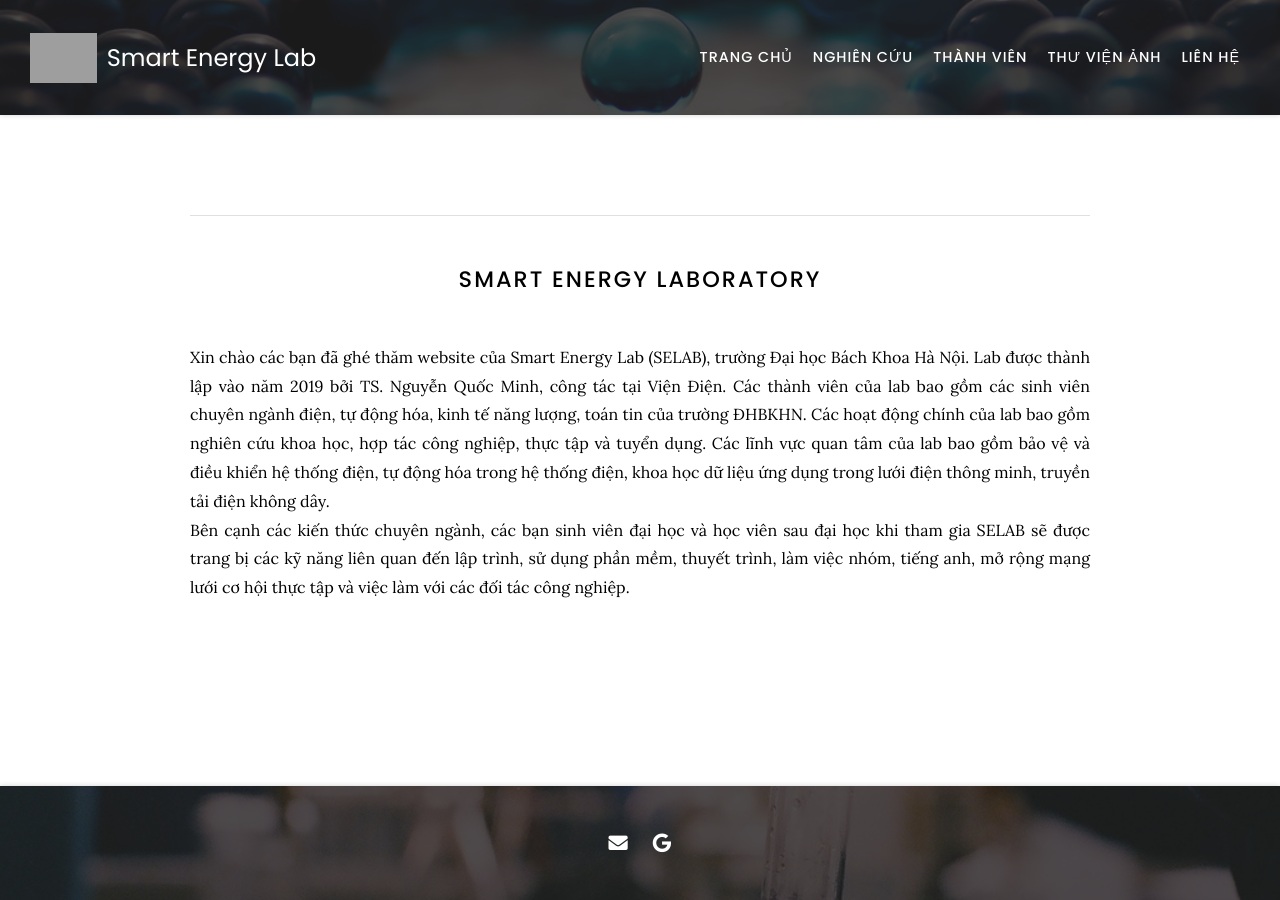
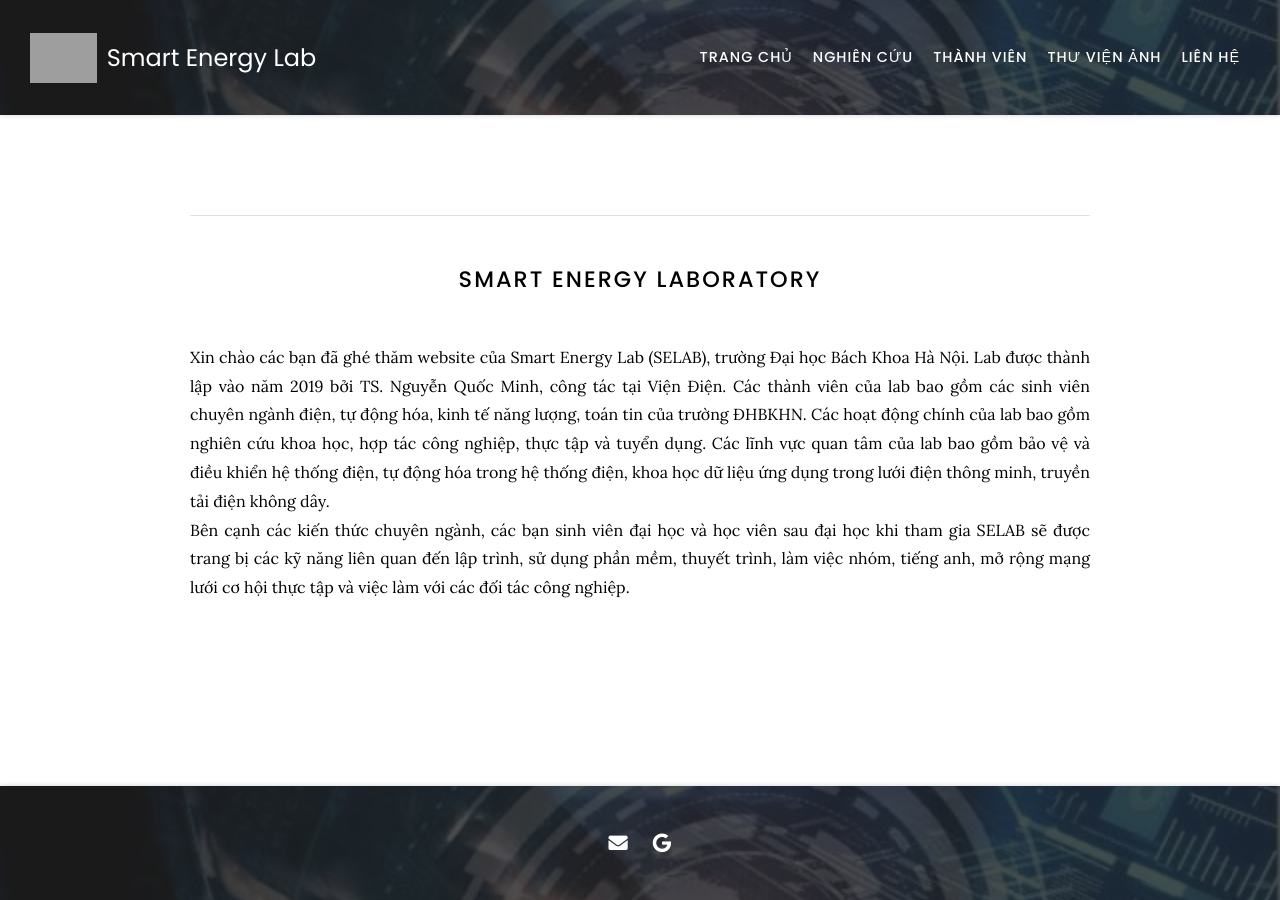
Before and after one commit to selabhust/home, a Jekyll site: the page built from index.md, in a window 1280 px wide. Built offline with Jekyll 4.4.1, drawn with Linux system fonts in a browser that asks for light colours; nearby versions of some CDN libraries; grey boxes are pictures that could not be loaded.

Commit message:
Update _config.yaml

```diff
--- a/_config.yaml
+++ b/_config.yaml
@@ -4,8 +4,8 @@
 title: Smart Energy Lab
 description: From Big Data to Better Decisions
 logo: images/LogoLab.jpg
-header: images/banner.jpg
-footer: images/background.jpg
+header: images/background2.jpg
+footer: images/background2.jpg
 baseurl: /home
 
 # site social media and other links
```
